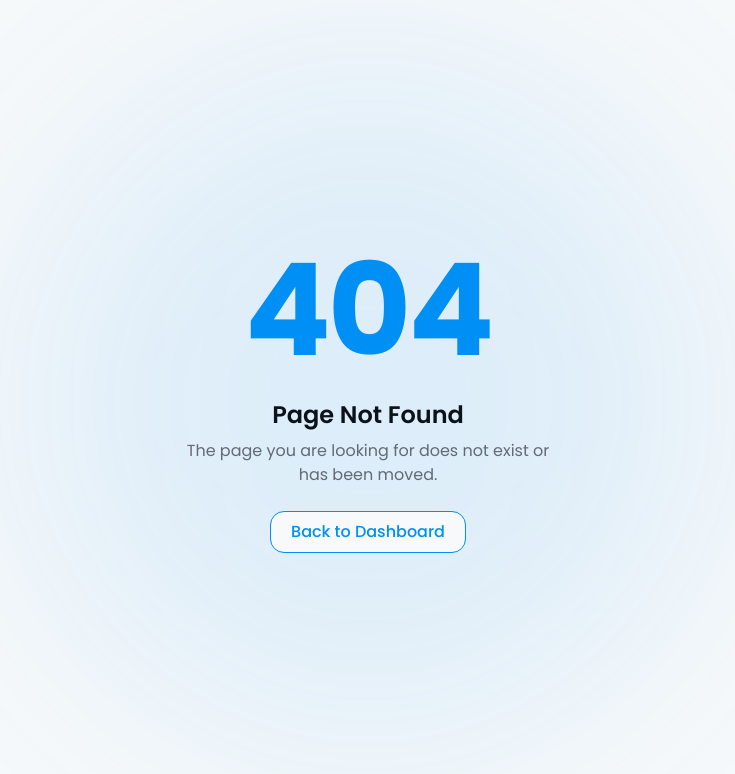
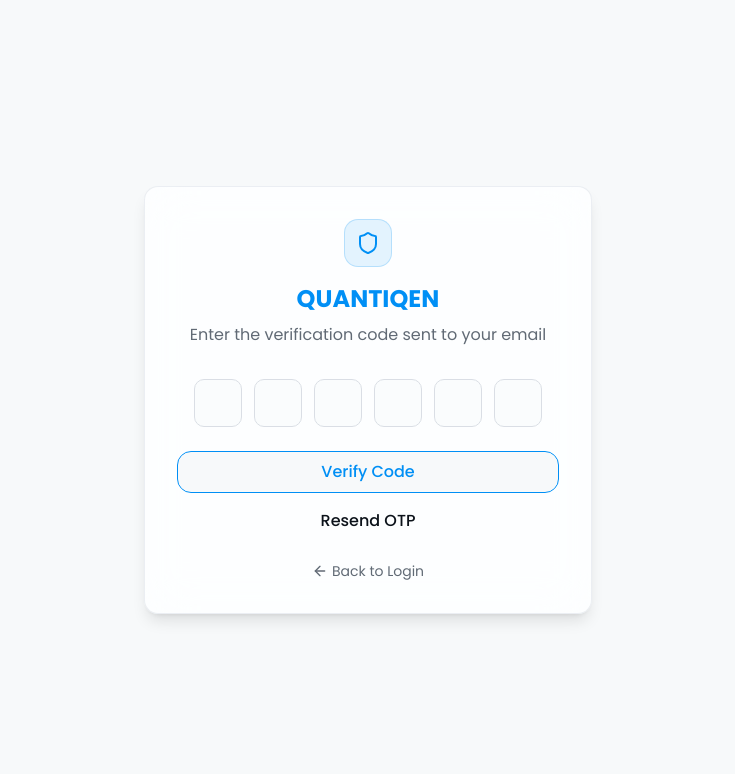
Before and after one commit to kalidashodekare14/quantiqen-v1, a Next.js app: page /otp in a window 1280 px wide. Before the commit this address had no page. Shown: the top 774 px of the page, without its empty margins (272-1007 px from the left). Built offline with nearby package versions, Linux system fonts and the light colour scheme.

Commit message:
Otp page implement and design completed

```diff
--- /dev/null
+++ b/src/app/(auth)/otp/page.tsx
@@ -0,0 +1,7 @@
+import Otp from "@/features/auth/components/Otp";
+
+const page = () => {
+  return <Otp />;
+};
+
+export default page;
--- a/src/features/auth/components/LoginForm.tsx
+++ b/src/features/auth/components/LoginForm.tsx
@@ -24,8 +24,7 @@ export const LoginForm = () => {
       return;
     }
 
-    localStorage.setItem("token", "fake-jwt-token");
-    router.push("/dashboard");
+    router.push("/otp");
   };
 
   return (
--- /dev/null
+++ b/src/features/auth/components/Otp.tsx
@@ -0,0 +1,211 @@
+"use client";
+
+import { useState, useRef, useEffect, type KeyboardEvent } from "react";
+import { useRouter } from "next/navigation";
+import { motion } from "framer-motion";
+import { Shield, ArrowLeft, Clock } from "lucide-react";
+import AppButton from "@/components/shared/AppButton";
+
+const OTP_LENGTH = 6;
+const MOCK_OTP = "123456";
+const RESEND_COOLDOWN = 60;
+
+const containerVariants = {
+  hidden: { opacity: 0, y: 20 },
+  visible: {
+    opacity: 1,
+    y: 0,
+    transition: { duration: 0.5, ease: "easeOut" as const },
+  },
+};
+
+const inputVariants = {
+  hidden: { opacity: 0, scale: 0.8 },
+  visible: (i: number) => ({
+    opacity: 1,
+    scale: 1,
+    transition: { delay: 0.1 * i, duration: 0.3, ease: "easeOut" as const },
+  }),
+};
+
+const Otp = () => {
+  const router = useRouter();
+  const [otp, setOtp] = useState<string[]>(Array(OTP_LENGTH).fill(""));
+  const [error, setError] = useState("");
+  const [cooldown, setCooldown] = useState(0);
+  const inputRefs = useRef<(HTMLInputElement | null)[]>([]);
+
+  useEffect(() => {
+    if (cooldown > 0) {
+      const timer = setTimeout(() => setCooldown((prev) => prev - 1), 1000);
+      return () => clearTimeout(timer);
+    }
+  }, [cooldown]);
+
+  const handleChange = (index: number, value: string) => {
+    if (!/^\d*$/.test(value)) return;
+    setError("");
+
+    const newOtp = [...otp];
+    newOtp[index] = value.slice(-1);
+    setOtp(newOtp);
+
+    if (value && index < OTP_LENGTH - 1) {
+      inputRefs.current[index + 1]?.focus();
+    }
+  };
+
+  const handleKeyDown = (index: number, e: KeyboardEvent<HTMLInputElement>) => {
+    if (e.key === "Backspace" && !otp[index] && index > 0) {
+      inputRefs.current[index - 1]?.focus();
+    }
+  };
+
+  const handlePaste = (e: React.ClipboardEvent) => {
+    e.preventDefault();
+    const data = e.clipboardData.getData("text").replace(/\D/g, "").slice(0, OTP_LENGTH);
+    if (!data) return;
+
+    const newOtp = Array(OTP_LENGTH).fill("");
+    for (let i = 0; i < data.length; i++) {
+      newOtp[i] = data[i];
+    }
+    setOtp(newOtp);
+    setError("");
+
+    const nextIndex = Math.min(data.length, OTP_LENGTH - 1);
+    inputRefs.current[nextIndex]?.focus();
+  };
+
+  const handleSubmit = () => {
+    const code = otp.join("");
+    if (code.length !== OTP_LENGTH) {
+      setError("Please enter the complete 6-digit code");
+      return;
+    }
+
+    if (code !== MOCK_OTP) {
+      setError("Invalid verification code. Please try again.");
+      return;
+    }
+
+    localStorage.setItem("token", "fake-jwt-token");
+    router.push("/dashboard");
+  };
+
+  const handleResend = () => {
+    if (cooldown > 0) return;
+    setCooldown(RESEND_COOLDOWN);
+    setOtp(Array(OTP_LENGTH).fill(""));
+    setError("");
+    inputRefs.current[0]?.focus();
+  };
+
+  const formatCooldown = (seconds: number) => {
+    const m = Math.floor(seconds / 60);
+    const s = seconds % 60;
+    return `${m}:${s.toString().padStart(2, "0")}`;
+  };
+
+  return (
+    <div className="flex min-h-screen items-center justify-center p-6">
+      <motion.div
+        variants={containerVariants}
+        initial="hidden"
+        animate="visible"
+        className="mx-auto w-full max-w-md"
+      >
+        <div className="bg-card/70 border-border/50 rounded-xl border p-8 shadow-lg backdrop-blur-xl">
+          <div className="mb-8 flex flex-col items-center gap-2">
+            <motion.div
+              initial={{ opacity: 0, scale: 0.5 }}
+              animate={{ opacity: 1, scale: 1 }}
+              transition={{ delay: 0.2, duration: 0.4, ease: "easeOut" }}
+              className="bg-chart-5/10 border-chart-5/20 mb-2 flex size-12 items-center justify-center rounded-xl border"
+            >
+              <Shield className="text-chart-5 size-6" />
+            </motion.div>
+            <h1 className="text-chart-5 text-2xl font-bold">QUANTIQEN</h1>
+            <p className="text-muted-foreground text-sm lg:text-base">
+              Enter the verification code sent to your email
+            </p>
+          </div>
+
+          <div className="flex items-center justify-center gap-2 lg:gap-3" onPaste={handlePaste}>
+            {otp.map((digit, index) => (
+              <motion.div
+                key={index}
+                custom={index}
+                variants={inputVariants}
+                initial="hidden"
+                animate="visible"
+              >
+                <input
+                  ref={(el) => {
+                    inputRefs.current[index] = el;
+                  }}
+                  type="text"
+                  inputMode="numeric"
+                  maxLength={1}
+                  value={digit}
+                  onChange={(e) => handleChange(index, e.target.value)}
+                  onKeyDown={(e) => handleKeyDown(index, e)}
+                  className="border-border bg-background/50 text-card-foreground focus:ring-chart-5/50 size-10 rounded-lg border text-center text-lg font-semibold transition-all duration-200 focus:ring-2 focus:outline-none lg:size-12 lg:text-xl"
+                />
+              </motion.div>
+            ))}
+          </div>
+
+          {error && (
+            <motion.p
+              initial={{ opacity: 0, y: -5 }}
+              animate={{ opacity: 1, y: 0 }}
+              className="text-destructive mt-4 text-center text-sm"
+            >
+              {error}
+            </motion.p>
+          )}
+
+          <div className="mt-6 flex flex-col gap-3">
+            <AppButton type="button" variant="outline" size="lg" fullWidth onClick={handleSubmit}>
+              Verify Code
+            </AppButton>
+
+            <AppButton
+              type="button"
+              variant="ghost"
+              size="md"
+              fullWidth
+              onClick={handleResend}
+              disabled={cooldown > 0}
+            >
+              {cooldown > 0 ? (
+                <span className="flex items-center justify-center gap-2">
+                  <Clock className="size-4" />
+                  Resend in {formatCooldown(cooldown)}
+                </span>
+              ) : (
+                "Resend OTP"
+              )}
+            </AppButton>
+          </div>
+
+          <div className="mt-6 flex items-center justify-center">
+            <button
+              type="button"
+              onClick={() => {
+                router.push("/login");
+              }}
+              className="text-muted-foreground hover:text-chart-5 flex items-center gap-1 text-xs transition-colors lg:text-sm"
+            >
+              <ArrowLeft className="size-3.5 lg:size-4" />
+              Back to Login
+            </button>
+          </div>
+        </div>
+      </motion.div>
+    </div>
+  );
+};
+
+export default Otp;
```
